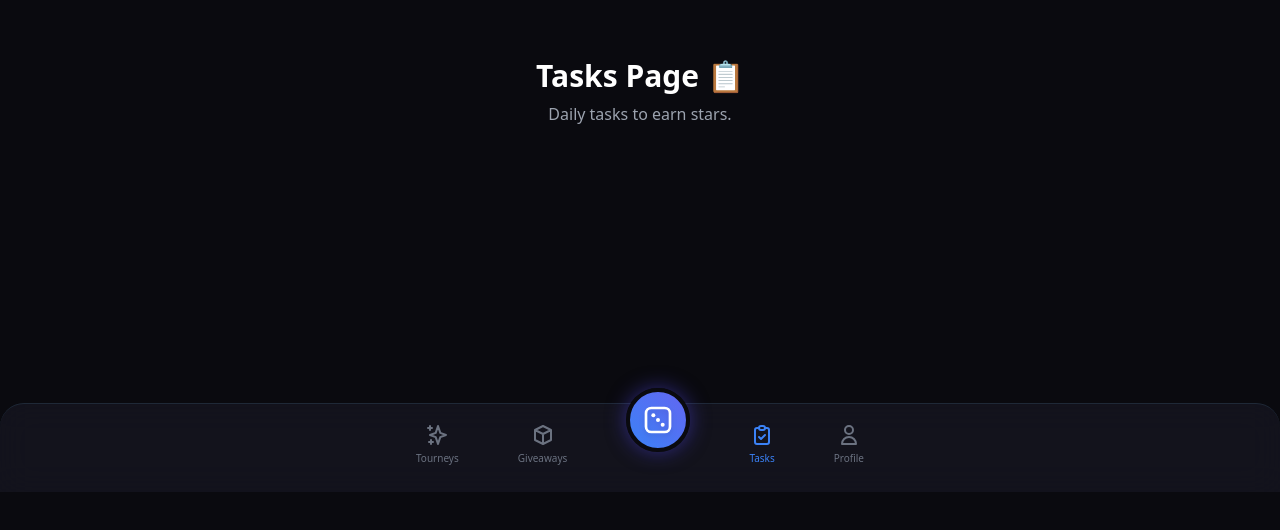
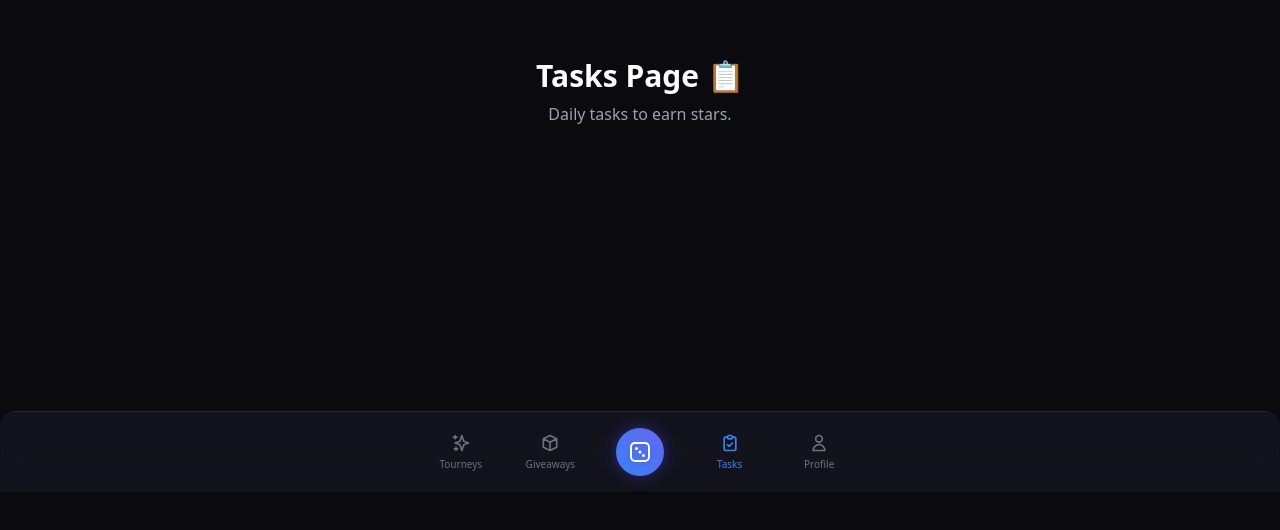
Before and after one commit to Aadi639707/stardrop-bot, a Next.js app: page /tasks in a window 1280 px wide. Shown: the part 308-838 px from the top of the page. Built offline with nearby package versions, Linux system fonts and the light colour scheme.

Commit message:
Update BottomNav.tsx

```diff
--- a/components/BottomNav.tsx
+++ b/components/BottomNav.tsx
@@ -7,26 +7,27 @@ export default function BottomNav() {
   const pathname = usePathname();
 
   return (
-    <div className="fixed bottom-0 left-0 right-0 z-50 bg-[#15151e]/90 backdrop-blur-lg border-t border-gray-800 pb-4 pt-2 px-4 rounded-t-3xl">
-      <div className="flex justify-between items-center h-16 max-w-md mx-auto">
+    <div className="fixed bottom-0 left-0 right-0 z-50 bg-[#15151e]/90 backdrop-blur-lg border-t border-gray-800 pb-2 pt-2 px-2 rounded-t-2xl">
+      {/* Changed to flex-row and evenly spaced, removed the height forcing */}
+      <div className="flex justify-around items-center max-w-md mx-auto">
 
         {/* Tournaments */}
-        <Link href="/tournaments" className={`flex flex-col items-center gap-1 transition-colors ${pathname === '/tournaments' ? 'text-blue-500' : 'text-gray-500 hover:text-gray-400'}`}>
-           <svg className="w-6 h-6" fill="none" stroke="currentColor" viewBox="0 0 24 24"><path strokeLinecap="round" strokeLinejoin="round" strokeWidth={2} d="M5 3v4M3 5h4M6 17v4m-2-2h4m5-16l2.286 6.857L21 12l-5.714 2.143L13 21l-2.286-6.857L5 12l5.714-2.143L13 3z" /></svg>
+        <Link href="/tournaments" className={`flex flex-col items-center gap-1 transition-colors ${pathname === '/tournaments' ? 'text-blue-500' : 'text-gray-500 hover:text-gray-400'} w-1/5 py-2`}>
+           <svg className="w-5 h-5" fill="none" stroke="currentColor" viewBox="0 0 24 24"><path strokeLinecap="round" strokeLinejoin="round" strokeWidth={2} d="M5 3v4M3 5h4M6 17v4m-2-2h4m5-16l2.286 6.857L21 12l-5.714 2.143L13 21l-2.286-6.857L5 12l5.714-2.143L13 3z" /></svg>
            <span className="text-[10px] font-medium">Tourneys</span>
         </Link>
 
         {/* Giveaways */}
-        <Link href="/giveaways" className={`flex flex-col items-center gap-1 transition-colors ${pathname === '/giveaways' ? 'text-blue-500' : 'text-gray-500 hover:text-gray-400'}`}>
-           <svg className="w-6 h-6" fill="none" stroke="currentColor" viewBox="0 0 24 24"><path strokeLinecap="round" strokeLinejoin="round" strokeWidth={2} d="M20 7l-8-4-8 4m16 0l-8 4m8-4v10l-8 4m0-10L4 7m8 4v10M4 7v10l8 4" /></svg>
+        <Link href="/giveaways" className={`flex flex-col items-center gap-1 transition-colors ${pathname === '/giveaways' ? 'text-blue-500' : 'text-gray-500 hover:text-gray-400'} w-1/5 py-2`}>
+           <svg className="w-5 h-5" fill="none" stroke="currentColor" viewBox="0 0 24 24"><path strokeLinecap="round" strokeLinejoin="round" strokeWidth={2} d="M20 7l-8-4-8 4m16 0l-8 4m8-4v10l-8 4m0-10L4 7m8 4v10M4 7v10l8 4" /></svg>
            <span className="text-[10px] font-medium">Giveaways</span>
         </Link>
 
-        {/* Center Play Button (Floating & Glowing - FIXED) */}
-        <Link href="/" className="relative -top-6">
-          <div className="w-16 h-16 rounded-full bg-gradient-to-tr from-blue-500 to-indigo-500 shadow-[0_0_20px_rgba(79,70,229,0.5)] flex items-center justify-center border-4 border-[#0a0a0f] transition-transform hover:scale-105 active:scale-95">
-            {/* Premium 3D-like Dice Icon */}
-            <svg xmlns="http://www.w3.org/2000/svg" className="w-8 h-8 text-white drop-shadow-md" fill="none" viewBox="0 0 24 24" stroke="currentColor" strokeWidth={2}>
+        {/* Center Play Button (Now inline with others, no more floating) */}
+        <Link href="/" className="flex flex-col items-center gap-1 w-1/5 py-2">
+          {/* Changed size from w-16 h-16 to w-12 h-12 and removed absolute positioning */}
+          <div className="w-12 h-12 rounded-full bg-gradient-to-tr from-blue-500 to-indigo-500 shadow-[0_0_15px_rgba(79,70,229,0.5)] flex items-center justify-center transition-transform hover:scale-105 active:scale-95">
+            <svg xmlns="http://www.w3.org/2000/svg" className="w-6 h-6 text-white drop-shadow-md" fill="none" viewBox="0 0 24 24" stroke="currentColor" strokeWidth={2}>
                <rect x="3" y="3" width="18" height="18" rx="4" strokeLinecap="round" strokeLinejoin="round" />
                <circle cx="8.5" cy="8.5" r="1.5" fill="currentColor" stroke="none" />
                <circle cx="15.5" cy="15.5" r="1.5" fill="currentColor" stroke="none" />
@@ -36,14 +37,14 @@ export default function BottomNav() {
         </Link>
 
         {/* Tasks */}
-        <Link href="/tasks" className={`flex flex-col items-center gap-1 transition-colors ${pathname === '/tasks' ? 'text-blue-500' : 'text-gray-500 hover:text-gray-400'}`}>
-          <svg className="w-6 h-6" fill="none" stroke="currentColor" viewBox="0 0 24 24"><path strokeLinecap="round" strokeLinejoin="round" strokeWidth={2} d="M9 5H7a2 2 0 00-2 2v12a2 2 0 002 2h10a2 2 0 002-2V7a2 2 0 00-2-2h-2M9 5a2 2 0 002 2h2a2 2 0 002-2M9 5a2 2 0 012-2h2a2 2 0 012 2m-6 9l2 2 4-4" /></svg>
+        <Link href="/tasks" className={`flex flex-col items-center gap-1 transition-colors ${pathname === '/tasks' ? 'text-blue-500' : 'text-gray-500 hover:text-gray-400'} w-1/5 py-2`}>
+          <svg className="w-5 h-5" fill="none" stroke="currentColor" viewBox="0 0 24 24"><path strokeLinecap="round" strokeLinejoin="round" strokeWidth={2} d="M9 5H7a2 2 0 00-2 2v12a2 2 0 002 2h10a2 2 0 002-2V7a2 2 0 00-2-2h-2M9 5a2 2 0 002 2h2a2 2 0 002-2M9 5a2 2 0 012-2h2a2 2 0 012 2m-6 9l2 2 4-4" /></svg>
           <span className="text-[10px] font-medium">Tasks</span>
         </Link>
 
         {/* Profile */}
-        <Link href="/profile" className={`flex flex-col items-center gap-1 transition-colors ${pathname === '/profile' ? 'text-blue-500' : 'text-gray-500 hover:text-gray-400'}`}>
-          <svg className="w-6 h-6" fill="none" stroke="currentColor" viewBox="0 0 24 24"><path strokeLinecap="round" strokeLinejoin="round" strokeWidth={2} d="M16 7a4 4 0 11-8 0 4 4 0 018 0zM12 14a7 7 0 00-7 7h14a7 7 0 00-7-7z" /></svg>
+        <Link href="/profile" className={`flex flex-col items-center gap-1 transition-colors ${pathname === '/profile' ? 'text-blue-500' : 'text-gray-500 hover:text-gray-400'} w-1/5 py-2`}>
+          <svg className="w-5 h-5" fill="none" stroke="currentColor" viewBox="0 0 24 24"><path strokeLinecap="round" strokeLinejoin="round" strokeWidth={2} d="M16 7a4 4 0 11-8 0 4 4 0 018 0zM12 14a7 7 0 00-7 7h14a7 7 0 00-7-7z" /></svg>
           <span className="text-[10px] font-medium">Profile</span>
         </Link>
       </div>
```
